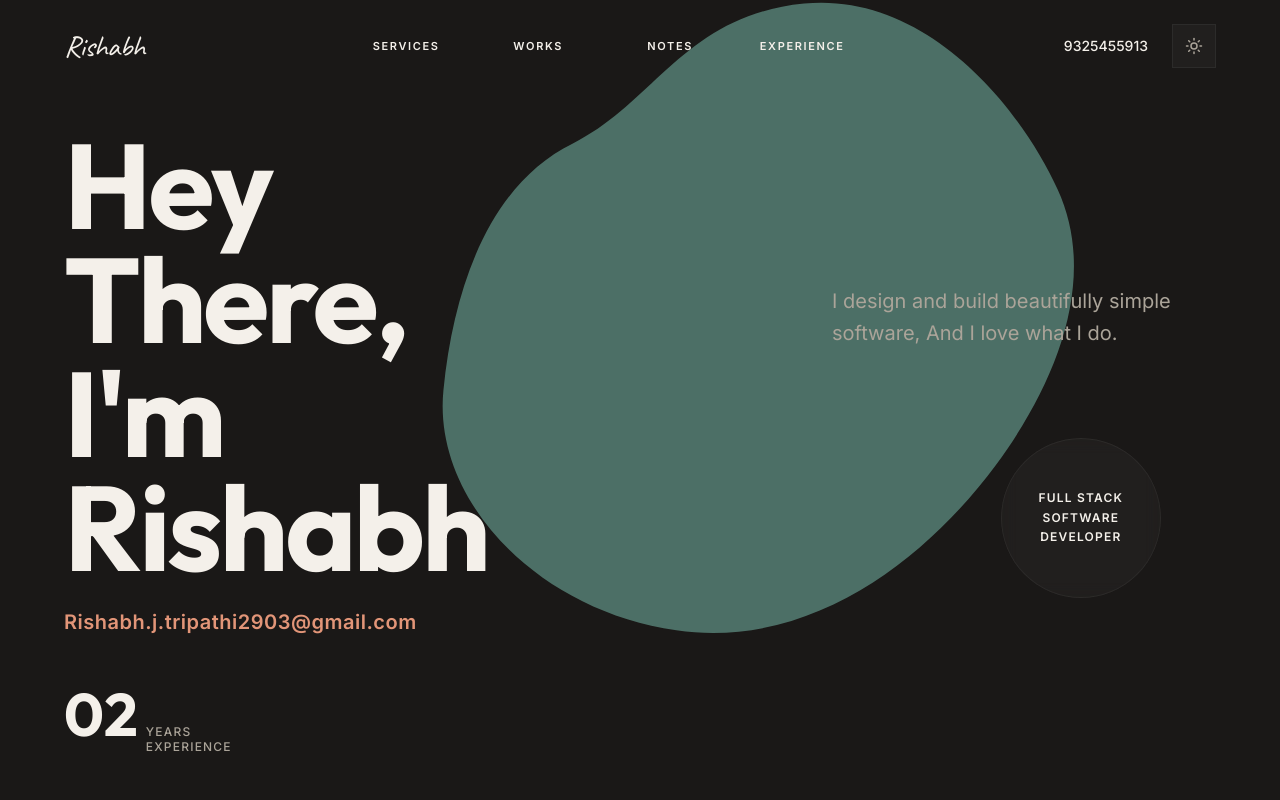
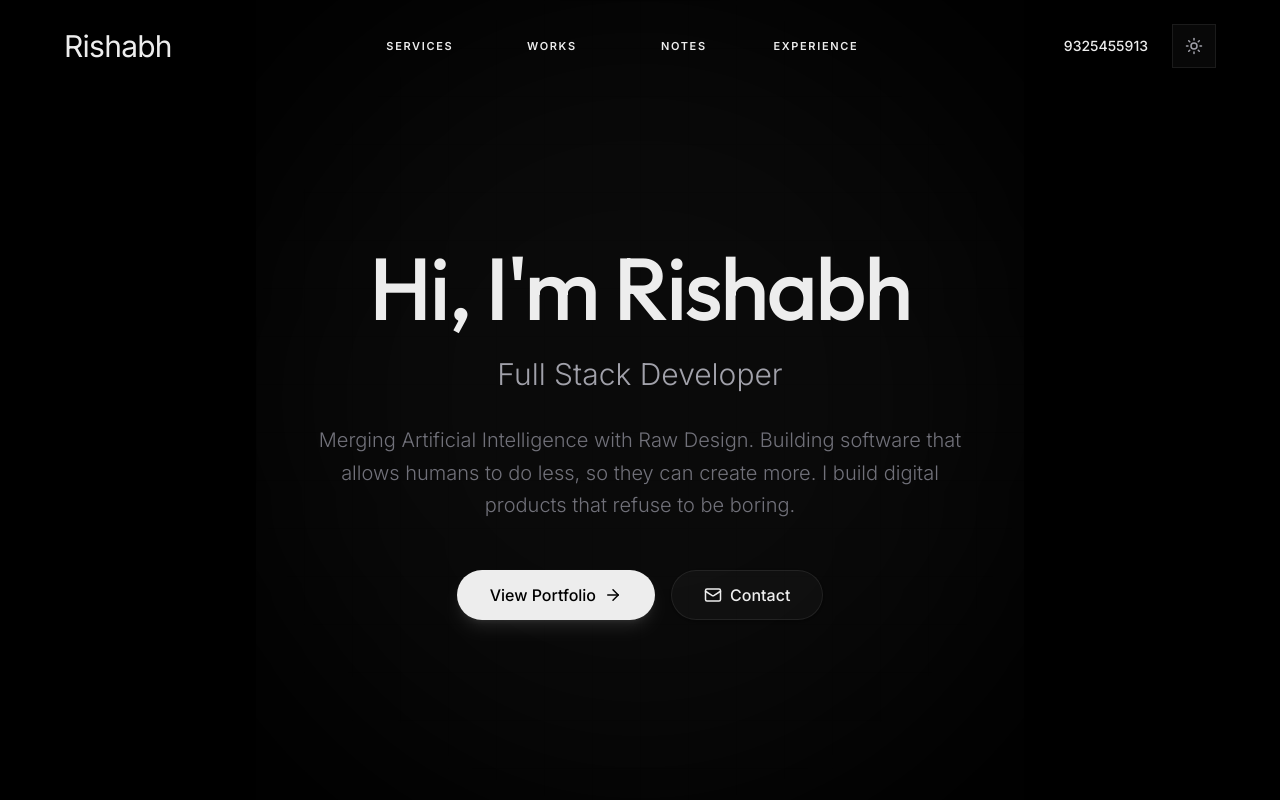
Before and after one commit to Rishabhworkspace/Adaptiv, a Next.js app: page /portfolio in a window 1280 px wide. Shown: the top 800 px of the page. Built offline with nearby package versions, Linux system fonts and the light colour scheme.

Commit message:
style: switch to minimal Inter and Outfit fonts, redesign hero, fix tailwind 4 lint warning

```diff
--- a/src/app/globals.css
+++ b/src/app/globals.css
@@ -3,7 +3,8 @@
 @theme {
   --font-sans: var(--font-sans);
   --font-display: var(--font-display);
-  --font-script: var(--font-script);
+  --font-syne: var(--font-display);
+  /* backward compatibility */
   --font-mono: var(--font-mono);
 
   --color-bg-primary: var(--bg-primary);
@@ -22,17 +23,17 @@
 /* Base Design Tokens - Light Theme Default */
 :root {
   /* Colors - Light Theme */
-  --bg-primary: #FDFCF5;
-  --bg-secondary: #FFFFFF;
+  --bg-primary: #ffffff;
+  --bg-secondary: #fafafa;
   --bg-glass: rgba(0, 0, 0, 0.02);
   --bg-glass-hover: rgba(0, 0, 0, 0.04);
   --border-glass: rgba(0, 0, 0, 0.06);
   --border-glass-hover: rgba(0, 0, 0, 0.12);
-  --text-primary: #1E2A38;
-  --text-secondary: #4A5568;
-  --text-muted: #9CA3AF;
-  --accent-primary: #D96C4A;
-  --accent-secondary: #2D726D;
+  --text-primary: #09090b;
+  --text-secondary: #52525b;
+  --text-muted: #a1a1aa;
+  --accent-primary: #18181b;
+  --accent-secondary: #71717a;
 
   /* Glow Effects */
   --glow-purple: 0 0 20px rgba(108, 92, 231, 0.15);
@@ -54,17 +55,17 @@
 /* Dark Theme overrides via next-themes */
 .dark,
 :root.dark {
-  --bg-primary: #1A1817;
-  --bg-secondary: #24211F;
+  --bg-primary: #000000;
+  --bg-secondary: #0a0a0a;
   --bg-glass: rgba(255, 255, 255, 0.03);
   --bg-glass-hover: rgba(255, 255, 255, 0.06);
-  --border-glass: rgba(255, 255, 255, 0.05);
-  --border-glass-hover: rgba(255, 255, 255, 0.1);
-  --text-primary: #F4F0EA;
-  --text-secondary: #ABA499;
-  --text-muted: #7A7571;
-  --accent-primary: #E29578;
-  --accent-secondary: #52796F;
+  --border-glass: rgba(255, 255, 255, 0.08);
+  --border-glass-hover: rgba(255, 255, 255, 0.15);
+  --text-primary: #ededed;
+  --text-secondary: #a1a1aa;
+  --text-muted: #71717a;
+  --accent-primary: #ffffff;
+  --accent-secondary: #d4d4d8;
 
   --glow-purple: 0 0 20px rgba(108, 92, 231, 0.3);
   --glow-teal: 0 0 20px rgba(0, 206, 201, 0.3);
--- a/src/app/layout.tsx
+++ b/src/app/layout.tsx
@@ -1,5 +1,5 @@
 import type { Metadata } from 'next';
-import { Inter, Outfit, JetBrains_Mono, Caveat } from 'next/font/google';
+import { Inter, Outfit, JetBrains_Mono } from 'next/font/google';
 import './globals.css';
 import { ThemeProvider } from '@/components/ThemeProvider';
 
@@ -12,12 +12,6 @@ const inter = Inter({
 const outfit = Outfit({
   subsets: ['latin'],
   variable: '--font-display',
-  display: 'swap',
-});
-
-const caveat = Caveat({
-  subsets: ['latin'],
-  variable: '--font-script',
   display: 'swap',
 });
 
@@ -45,7 +39,7 @@ export default function RootLayout({
   children: React.ReactNode;
 }>) {
   return (
-    <html lang="en" suppressHydrationWarning className={`${inter.variable} ${outfit.variable} ${jetbrainsMono.variable} ${caveat.variable}`}>
+    <html lang="en" suppressHydrationWarning className={`${inter.variable} ${outfit.variable} ${jetbrainsMono.variable}`}>
       <body className="antialiased font-sans bg-[var(--bg-primary)] text-[var(--text-primary)] transition-colors duration-300">
         <ThemeProvider
           attribute="class"
--- a/src/components/portfolio/Experience.tsx
+++ b/src/components/portfolio/Experience.tsx
@@ -2,7 +2,6 @@
 
 import React from 'react';
 import { motion } from 'framer-motion';
-import { GlassCard } from '@/components/ui/GlassCard';
 import { Experience as ExperienceType } from '@/types/portfolio';
 
 interface ExperienceProps {
--- a/src/components/portfolio/Hero.tsx
+++ b/src/components/portfolio/Hero.tsx
@@ -14,26 +14,18 @@ interface HeroProps {
 
 export function Hero({ profile, tailoredFor }: HeroProps) {
     return (
-        <section id="about" className="relative min-h-[90vh] flex items-center pt-32 pb-16 px-8 md:px-16 overflow-hidden bg-bg-primary">
+        <section id="about" className="relative min-h-screen flex flex-col items-center justify-center pt-32 pb-16 px-6 lg:px-12">
 
-            {/* Abstract Background Graphic (acting as the anchor on the right) */}
-            <div className="absolute top-[40%] right-[5%] md:right-[10%] lg:right-[15%] -translate-y-1/2 pointer-events-none z-0">
-                <motion.div
-                    initial={{ opacity: 0, scale: 0.8 }}
-                    animate={{ opacity: 1, scale: 1 }}
-                    transition={{ duration: 1.2, ease: "easeOut" }}
-                >
-                    <svg width="600" height="600" viewBox="0 0 600 600" fill="none" xmlns="http://www.w3.org/2000/svg" className="w-[450px] h-[450px] md:w-[650px] md:h-[650px] text-accent-secondary opacity-90 dark:opacity-80">
-                        {/* New brush-like organic path */}
-                        <path d="M124.5 130.5C50 167 15 258 5 358.5C-5 459 90.5 561.5 220 580C349.5 598.5 456 507 514.5 428C573 349 609 253.5 572 173C535 92.5 448 -9.00002 338 1.49998C228 12 199 94 124.5 130.5Z" fill="currentColor" />
-                    </svg>
-                </motion.div>
+            {/* Background Ambience - Ultra minimal */}
+            <div className="absolute inset-0 overflow-hidden pointer-events-none -z-10 bg-bg-primary flex items-center justify-center">
+                <div className="w-[800px] h-[800px] bg-accent-primary/[0.04] dark:bg-white/[0.02] rounded-full blur-[120px]"></div>
+
+                {/* Extremely subtle minimal grid */}
+                <div className="absolute inset-0 bg-[linear-gradient(rgba(0,0,0,0.01)_1px,transparent_1px),linear-gradient(90deg,rgba(0,0,0,0.01)_1px,transparent_1px)] dark:bg-[linear-gradient(rgba(255,255,255,0.02)_1px,transparent_1px),linear-gradient(90deg,rgba(255,255,255,0.02)_1px,transparent_1px)] bg-[size:3rem_3rem] [mask-image:radial-gradient(ellipse_60%_60%_at_50%_50%,#000_10%,transparent_100%)]"></div>
             </div>
 
-            <div className="max-w-7xl w-full mx-auto grid grid-cols-1 lg:grid-cols-2 gap-12 relative z-10">
+            <div className="max-w-4xl w-full mx-auto flex flex-col items-center text-center relative z-10">
 
-                {/* Left Column: Typography */}
-                <div className="flex flex-col items-start justify-center">
                 {tailoredFor && (
                     <motion.div
                         initial={{ opacity: 0, y: 10 }}
@@ -41,71 +33,57 @@ export function Hero({ profile, tailoredFor }: HeroProps) {
                         transition={{ duration: 0.5, ease: "easeOut" }}
                         className="mb-8"
                     >
-                            <Badge variant="glow" className="py-2 px-4 bg-bg-glass text-text-secondary tracking-wide text-xs rounded-full border border-accent-secondary/20">
+                        <Badge variant="glow" className="py-2 px-4 shadow-sm border-border-glass bg-bg-glass text-text-secondary tracking-wide text-xs rounded-full">
                             <span className="mr-2">✨</span>
-                                Crafted for {tailoredFor.company}
+                            Crafted for {tailoredFor.company} • {tailoredFor.role}
                         </Badge>
                     </motion.div>
                 )}
 
                 <motion.h1
-                        initial={{ opacity: 0, x: -30 }}
-                        animate={{ opacity: 1, x: 0 }}
-                        transition={{ duration: 0.8, delay: 0.2, ease: "easeOut" }}
-                        className="font-display text-6xl md:text-8xl lg:text-[7.5rem] font-bold leading-[0.95] tracking-tight text-text-primary mb-6"
+                    initial={{ opacity: 0, y: 20 }}
+                    animate={{ opacity: 1, y: 0 }}
+                    transition={{ duration: 0.7, delay: 0.1, ease: [0.16, 1, 0.3, 1] }}
+                    className="font-display text-5xl md:text-7xl lg:text-[5.5rem] font-medium tracking-tight text-text-primary mb-6"
                 >
-                        Hey There,<br />
-                        I&apos;m Rishabh
+                    Hi, I&apos;m Rishabh
                 </motion.h1>
 
-                    <motion.a
-                        href={`mailto:${profile.email}`}
-                        initial={{ opacity: 0 }}
-                        animate={{ opacity: 1 }}
-                        transition={{ duration: 0.8, delay: 0.4 }}
-                        className="text-accent-primary font-sans font-semibold tracking-wide text-xl mb-12"
+                <motion.h2
+                    initial={{ opacity: 0, y: 20 }}
+                    animate={{ opacity: 1, y: 0 }}
+                    transition={{ duration: 0.7, delay: 0.2, ease: [0.16, 1, 0.3, 1] }}
+                    className="text-2xl md:text-3xl text-text-secondary font-light mb-8 max-w-2xl"
                 >
-                        {profile.email}
-                    </motion.a>
+                    {profile.title}
+                </motion.h2>
+
+                <motion.p
+                    initial={{ opacity: 0, y: 20 }}
+                    animate={{ opacity: 1, y: 0 }}
+                    transition={{ duration: 0.7, delay: 0.3, ease: [0.16, 1, 0.3, 1] }}
+                    className="text-lg md:text-xl text-text-muted font-light leading-relaxed max-w-2xl mb-12"
+                >
+                    {profile.bio}
+                </motion.p>
 
                 <motion.div
                     initial={{ opacity: 0, y: 20 }}
                     animate={{ opacity: 1, y: 0 }}
-                        transition={{ duration: 0.8, delay: 0.6 }}
-                        className="flex items-center gap-6"
+                    transition={{ duration: 0.7, delay: 0.4, ease: [0.16, 1, 0.3, 1] }}
+                    className="flex flex-col sm:flex-row gap-4"
                 >
-                        <div className="flex items-baseline gap-2">
-                            <span className="text-6xl font-display font-bold text-text-primary">02</span>
-                            <span className="text-xs font-sans font-medium text-text-secondary uppercase tracking-widest max-w-[80px] leading-tight">Years<br />Experience</span>
-                        </div>
+                    <a href="#projects">
+                        <Button variant="primary" size="lg" className="rounded-full px-8 gap-2 hover:gap-4 transition-all duration-300 shadow-lg shadow-accent-primary/10" style={{ borderRadius: '9999px', textTransform: 'none', letterSpacing: 'normal' }}>
+                            View Portfolio <ArrowRight size={18} />
+                        </Button>
+                    </a>
+                    <a href="#contact">
+                        <Button variant="secondary" size="lg" className="rounded-full px-8 gap-2" style={{ borderRadius: '9999px', textTransform: 'none', letterSpacing: 'normal' }}>
+                            <Mail size={18} /> Contact
+                        </Button>
+                    </a>
                 </motion.div>
-                </div>
-
-                {/* Right Column: Bio & Badge */}
-                <div className="flex flex-col justify-center items-end lg:items-center relative mt-16 lg:mt-0">
-                    <motion.p
-                        initial={{ opacity: 0, y: 20 }}
-                        animate={{ opacity: 1, y: 0 }}
-                        transition={{ duration: 0.8, delay: 0.8 }}
-                        className="text-lg md:text-xl text-text-secondary font-sans leading-relaxed max-w-sm text-right lg:text-left lg:absolute lg:top-1/4 lg:right-0"
-                    >
-                        I design and build beautifully simple software, And I love what I do.
-                    </motion.p>
-
-                    {/* Circular Stamp / Badge */}
-                    <motion.div
-                        initial={{ opacity: 0, scale: 0.5, rotate: -45 }}
-                        animate={{ opacity: 1, scale: 1, rotate: 0 }}
-                        transition={{ type: "spring", damping: 20, delay: 1 }}
-                        className="lg:absolute lg:bottom-1/4 lg:right-[10%] mt-12 lg:mt-0"
-                    >
-                        <div className="w-32 h-32 md:w-40 md:h-40 relative flex items-center justify-center rounded-full border border-border-glass bg-bg-glass backdrop-blur-sm">
-                            <span className="text-center text-xs font-sans font-semibold tracking-widest text-text-primary uppercase px-4 leading-relaxed">
-                                Full Stack<br />Software<br />Developer
-                            </span>
-                        </div>
-                    </motion.div>
-                </div>
 
             </div>
         </section>
```
Also changed, not shown: package.json (+5 -2 lines), 1 other file (tests, documents, lock files or other folders). Lines whose indentation alone changed are shown as unchanged.
